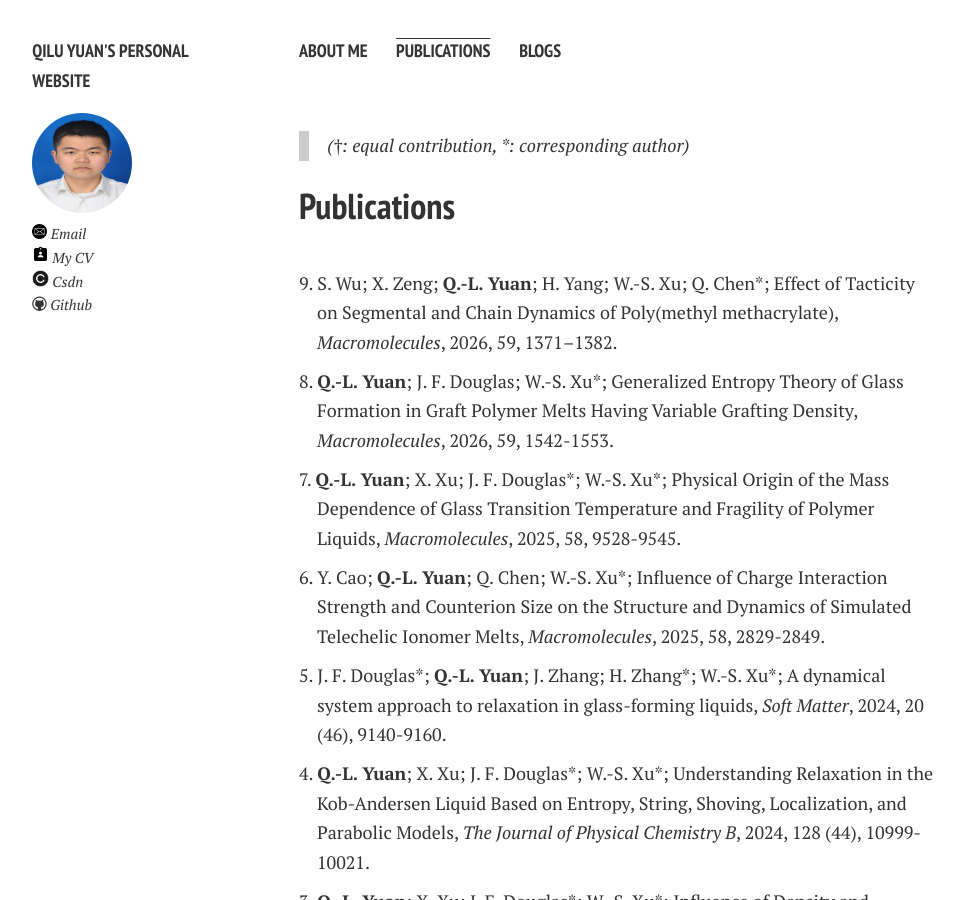
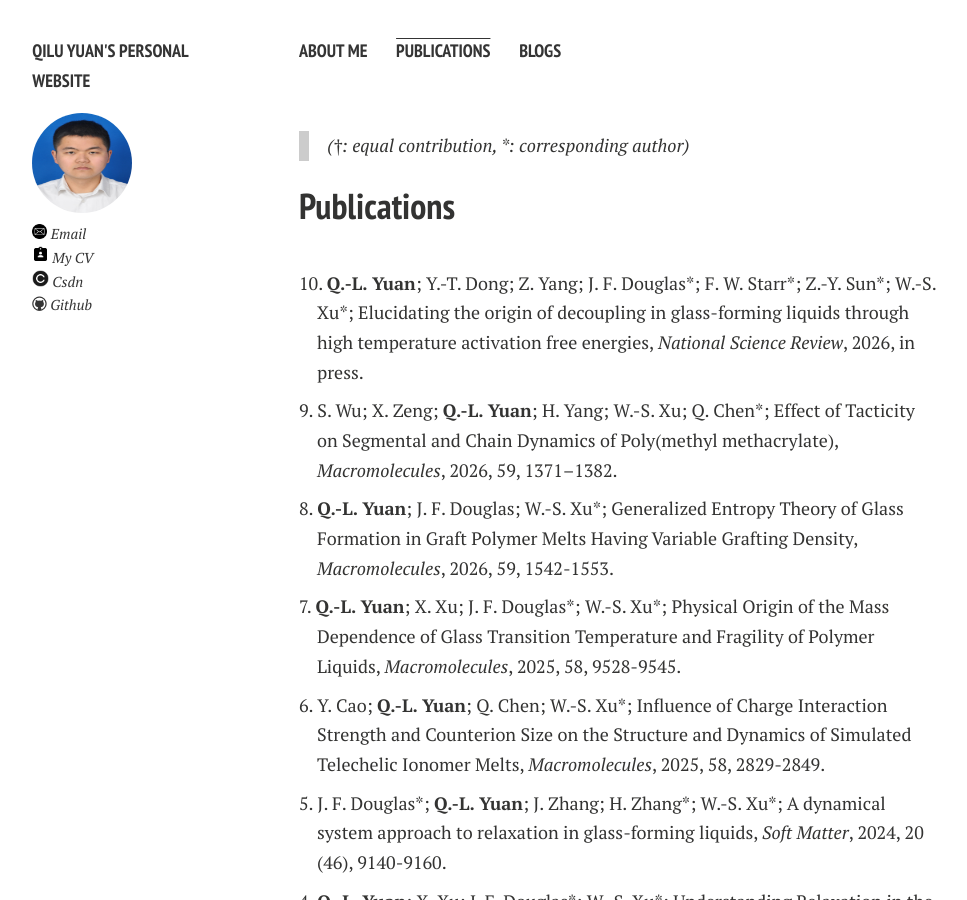
Before and after one commit to Qilu-Yuan/Qilu-Yuan.github.io, a Jekyll site: the page built from publications.md, in a window 1280 px wide and 900 px high. Shown: the whole window, without its empty margins (21-988 px from the left). Built offline with Jekyll 4.4.1, drawn with Linux system fonts in a browser that asks for light colours; nearby versions of some CDN libraries; comment, search, counter and statistics services are not loaded; a style sheet for code colours, icons or effects is not loaded.

Commit message:
Update publications.md

```diff
--- a/publications.md
+++ b/publications.md
@@ -33,6 +33,8 @@ title: Publications
 
   <br>
 
+  <p class="publication">10. <b>Q.-L. Yuan</b>; Y.-T. Dong; Z. Yang; J. F. Douglas*; F. W. Starr*; Z.-Y. Sun*; W.-S. Xu*; Elucidating the origin of decoupling in glass-forming liquids through high temperature activation free energies, <i>National Science Review</i>, 2026, in press.</p>
+
   <p class="publication">9. S. Wu; X. Zeng; <b>Q.-L. Yuan</b>; H. Yang; W.-S. Xu; Q. Chen*; Effect of Tacticity on Segmental and Chain Dynamics of Poly(methyl methacrylate), <i>Macromolecules</i>, 2026, 59, 1371–1382.</p>
 
   <p class="publication">8. <b>Q.-L. Yuan</b>; J. F. Douglas; W.-S. Xu*; Generalized Entropy Theory of Glass Formation in Graft Polymer Melts Having Variable Grafting Density, <i>Macromolecules</i>, 2026, 59, 1542-1553.</p>
```
